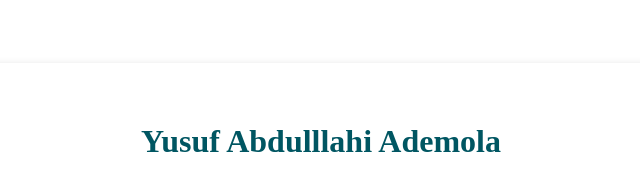
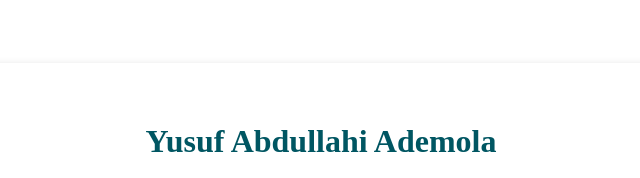
Before and after one commit to Chivosmart01/landingpage, a plain HTML site: page index.html in a window 1280 px wide. Shown: the top 178 px of the page, 319-959 px from the left. Drawn offline with Linux system fonts and the light colour scheme.

Commit message:
final commit

```diff
--- a/index.html
+++ b/index.html
@@ -12,7 +12,7 @@
     <div class="main">
       <!-- Slack Name -->
       <h1 data-testid="slackUserName" id="slackUserName">
-        Yusuf Abdulllahi Ademola
+        Yusuf Abdullahi Ademola
       </h1>
       <!-- Slack Display Picture -->
       <img
```
